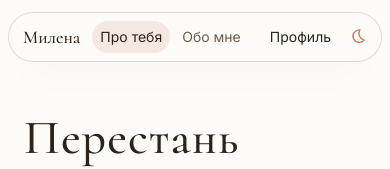
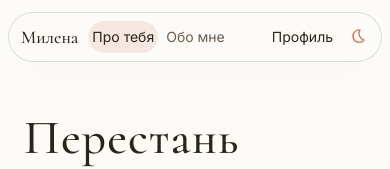
Before and after one commit to vlx0/prosto, a Next.js app: page / in a window 390 px wide. Shown: the top 169 px of the page. Built offline with nearby package versions, Linux system fonts and the light colour scheme.

Commit message:
Fit the menu labels on one line.
Co-authored-by: Cursor <cursoragent@cursor.com>

```diff
--- a/components/Hotbar.tsx
+++ b/components/Hotbar.tsx
@@ -40,7 +40,7 @@ export function Hotbar() {
       >
         <a
           href={sitePath("/#start")}
-          className="whitespace-nowrap rounded-full px-2 py-1.5 font-serif text-lg leading-none text-ink focus-visible:outline focus-visible:outline-2 focus-visible:outline-offset-2 focus-visible:outline-accent sm:px-3"
+          className="whitespace-nowrap rounded-full px-1.5 py-1.5 font-serif text-lg leading-none text-ink focus-visible:outline focus-visible:outline-2 focus-visible:outline-offset-2 focus-visible:outline-accent sm:px-3"
         >
           {content.nav.brand}
         </a>
@@ -58,7 +58,7 @@ export function Hotbar() {
                 key={item.href}
                 href={href}
                 aria-current={current ? "true" : undefined}
-                className={`shrink-0 whitespace-nowrap rounded-full px-2 py-1.5 text-sm transition-colors focus-visible:outline focus-visible:outline-2 focus-visible:outline-offset-2 focus-visible:outline-accent sm:px-3 ${
+                className={`shrink-0 whitespace-nowrap rounded-full px-1 py-1.5 text-sm transition-colors focus-visible:outline focus-visible:outline-2 focus-visible:outline-offset-2 focus-visible:outline-accent sm:px-3 ${
                   current
                     ? "bg-accent/15 text-ink"
                     : "text-muted hover:text-ink"
@@ -72,7 +72,7 @@ export function Hotbar() {
         <div className="flex items-center">
           <a
             href={sitePath(`/${content.nav.profile.href}`)}
-            className="shrink-0 whitespace-nowrap rounded-full px-2 py-1.5 text-sm text-ink focus-visible:outline focus-visible:outline-2 focus-visible:outline-offset-2 focus-visible:outline-accent sm:px-3"
+            className="shrink-0 whitespace-nowrap rounded-full px-1.5 py-1.5 text-sm text-ink focus-visible:outline focus-visible:outline-2 focus-visible:outline-offset-2 focus-visible:outline-accent sm:px-3"
           >
             {content.nav.profile.label}
           </a>
```
